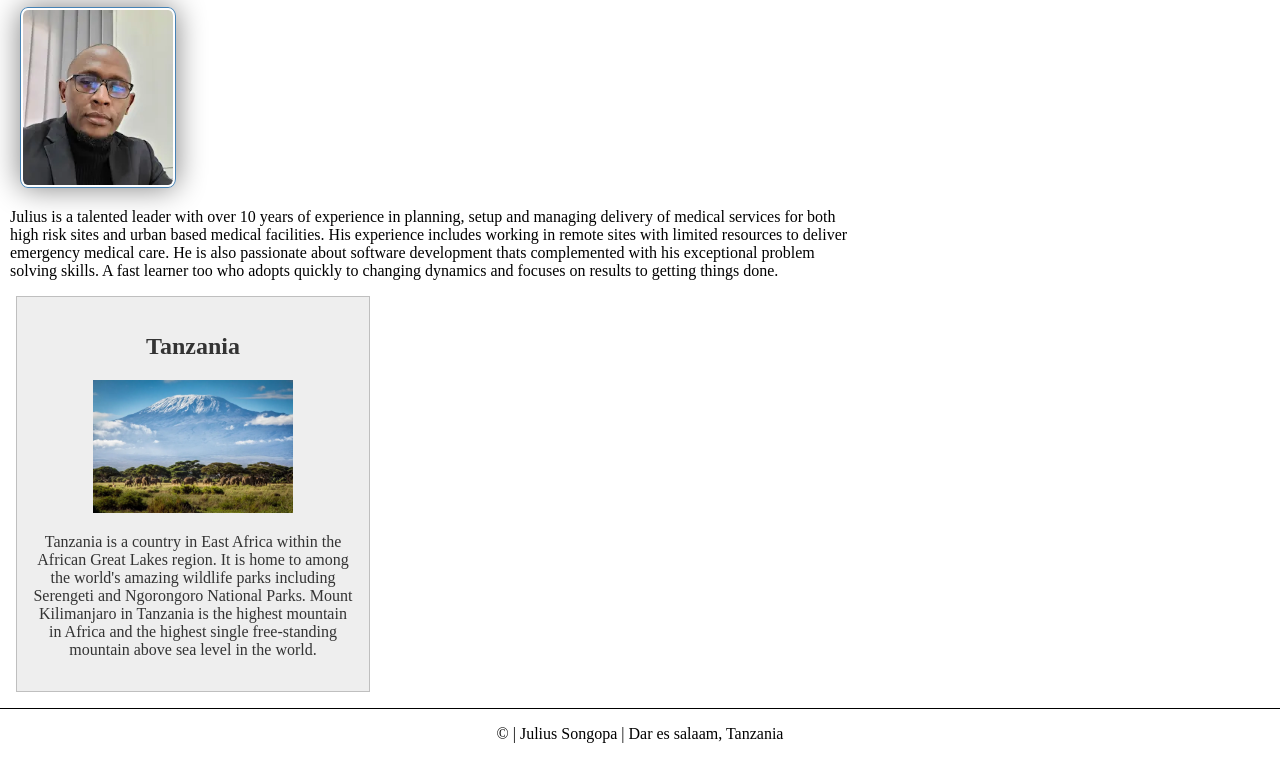
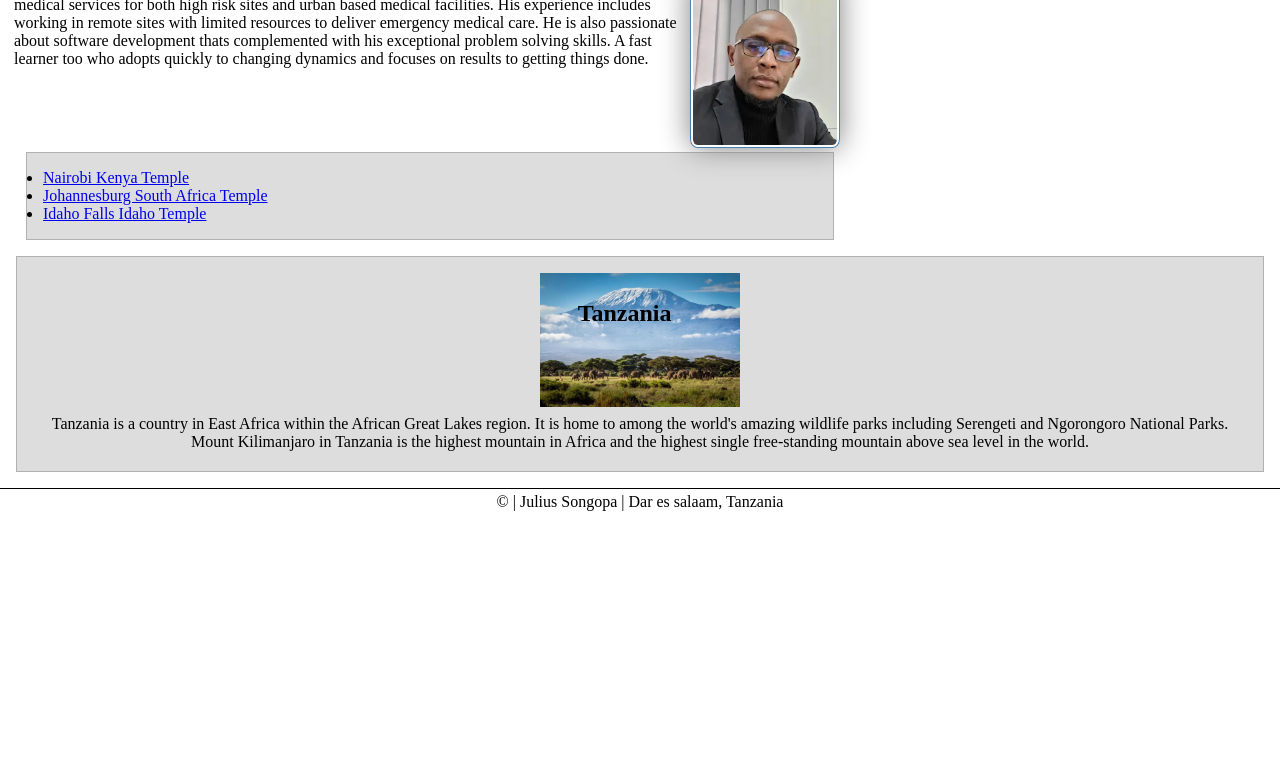
Before and after one commit to songopa/wdd130, a plain HTML site: page index.html in a window 1280 px wide. Shown: the part 151-910 px from the top of the page. After the commit the page ends 800 px from the top, so only its background shows below. Drawn offline with Linux system fonts and the light colour scheme.

Commit message:
Homepage update

```diff
--- a/index.html
+++ b/index.html
@@ -14,11 +14,13 @@
                 <a href="#">Home</a>
                 <a href="wwr/">Rafting Website</a>
                 <a href="wwr/site-plan-rafting.html">Rafting Site Plan</a>
+                <a href="https://www.linkedin.com/in/julius-songopa-744934113/" target="_blank">LinkedIn</a>
+                <a href="https://facebook.com" target="_blank">Facebook</a>
             </nav>
         </header>
         <main>
             <h1>Julius Songopa | WDD 130</h1>
-            <img src="images/profile.webp" alt="Julius" width="200">
+            <img class="float-right" src="images/profile.webp" alt="Julius" width="200">
             <p>
                 Julius is a talented leader with over 10 years of experience in planning, setup and managing delivery of medical services
                 for both high risk sites and urban based medical facilities.
@@ -26,9 +28,20 @@
                 He is also passionate about software development thats complemented with his exceptional problem solving skills.
                 A fast learner too who adopts quickly to changing dynamics and focuses on results to getting things done.
             </p>
+            <ul class="box clear-floating">
+                <li>
+                    <a href="https://www.churchofjesuschrist.org/temples/details/nairobi-kenya-temple?lang=eng" target="_blank">Nairobi Kenya Temple</a>
+                </li>
+                <li>
+                    <a href="https://www.churchofjesuschrist.org/temples/details/johannesburg-south-africa-temple?lang=eng" target="_blank">Johannesburg South Africa Temple</a>
+                </li>
+                <li>
+                    <a href="https://www.churchofjesuschrist.org/temples/details/idaho-falls-idaho-temple?lang=eng" target="_blank">Idaho Falls Idaho Temple</a>
+                </li>
+            </ul>
         </main>
-        <aside>
-            <h2>Tanzania</h2>
+        <aside class="box">
+            <h2 class="overlay-top">Tanzania</h2>
             <img src="images/kilimanjaro.webp" alt="kilimanjaro" width="200">
             <p>
                 Tanzania is a country in East Africa within the African Great Lakes region.
@@ -40,4 +53,5 @@
             <p>&copy; | Julius Songopa | Dar es salaam, Tanzania</p>
         </footer>
     </body>
+    <!--05 May 2024-->
 </html>
--- a/styles/styles.css
+++ b/styles/styles.css
@@ -1,10 +1,17 @@
+* {
+    margin: 0;
+    padding: 0;
+    box-sizing: border-box;
+}
 body {
     margin: 0;
 }
+
 main {
     max-width: 840px;
     margin: 10px;
 }
+
 nav {
     background-color: steelblue;
     padding: 10px;
@@ -29,14 +36,11 @@ main img {
     padding: 2px;
     box-shadow: 0 0 30px gray;
     border-radius: 5%;
-    margin: 0px 10px;
+    margin: 0px 10px 4px;
 }
 
 aside {
-    width: 20rem;
-    margin: 1rem;
-    border: 1px solid rgba(0, 0, 0, 0.2);
-    padding: 1rem;
+    position: relative;
     background-color: #eee;
     color: #333;
     text-align: center;
@@ -49,6 +53,7 @@ aside img {
 
 p {
     padding: 0;
+    margin: 4px;
 }
 
 footer {
@@ -56,3 +61,26 @@ footer {
     border-top: 1px solid #000;
     text-align: center;
 }
+
+/* Class Selectors */
+.box {
+    margin: 1rem;
+    border: 1px solid rgba(0, 0, 0, 0.2);
+    padding: 1rem;
+    background-color: #ddd;
+    color: #000;
+}
+
+.float-right {
+    float: right;
+}
+
+.clear-floating {
+    clear: both;
+}
+
+.overlay-top {
+    position: absolute;
+    top: 20%;
+    left: 45%;
+}
```
